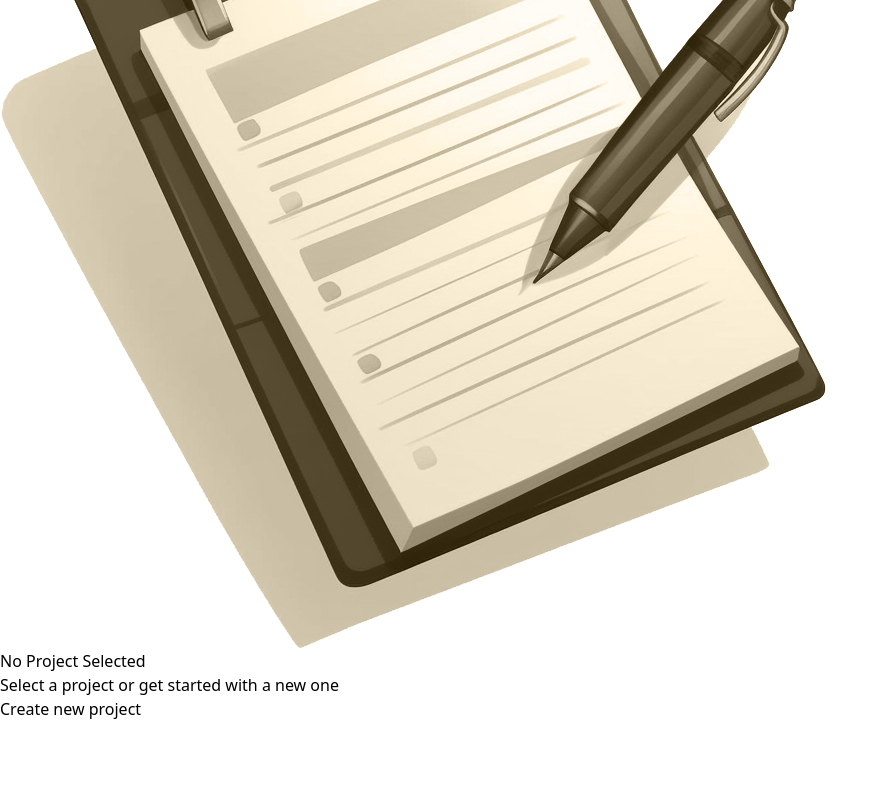
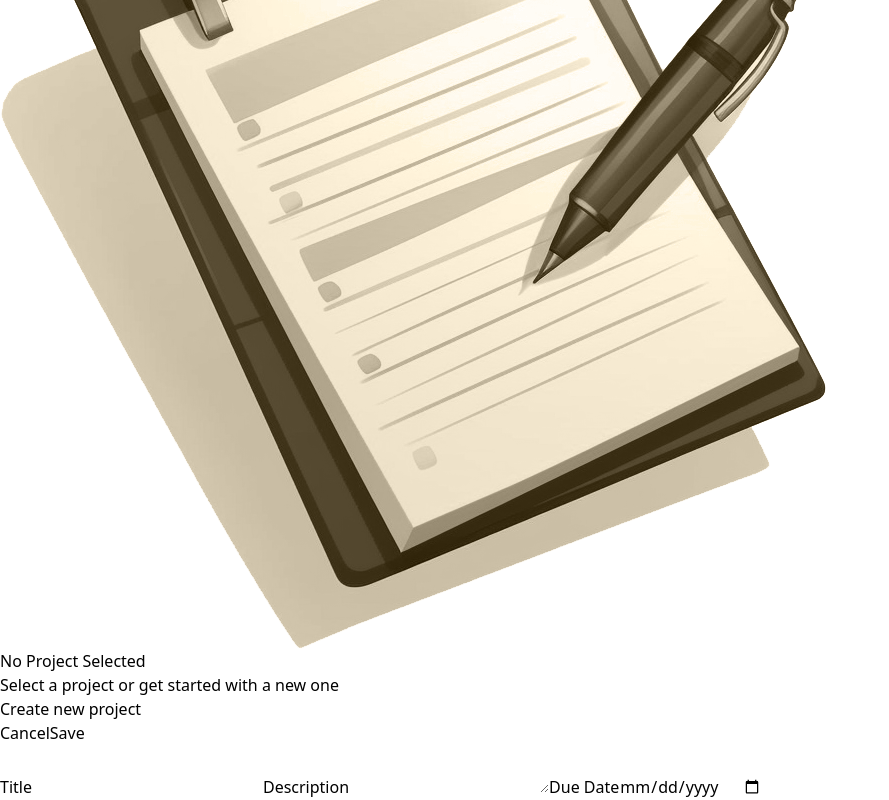
Before and after one commit to mihaisacalianu/01-starting-projectCourse, a React (Vite) app: page / in a window 1280 px wide. Shown: the part 254-1054 px from the top of the page, without its empty margins (0-889 px from the left). Before the commit the page ends 975 px from the top, so only its background shows below. Built offline with nearby package versions, Linux system fonts and the light colour scheme.

Commit message:
Built NewProjectForm component with styling

```diff
--- a/src/App.jsx
+++ b/src/App.jsx
@@ -1,11 +1,13 @@
 import SideBar from "./components/SideBar";
 import MainContent from "./components/MainContent"
+import NewProjectForm from "./components/NewProjectForm";
 function App() {
   return (
     <>
     <div className="flex">
      <SideBar/>
      <MainContent />
+     <NewProjectForm/>
      </div>
     </>
   );
--- a/src/components/MainContent.jsx
+++ b/src/components/MainContent.jsx
@@ -1,8 +1,8 @@
 import noProjects from "../assets/no-projects.png";
-export default function SideBar(){
+export default function MainContent(){
   return(
     <>
-      <div className="flex-col justify-center items-center text-center h-[100dvh] mt-6 w-[70%]">
+      <div className="flex-col hidden justify-center items-center text-center h-[100dvh] mt-6 w-[70%]">
         <img src={noProjects} alt="no projects image" className="h-[100px] w-[100px] mx-auto"/>
         <h2 className="font-extrabold mb-4">No Project Selected</h2>
         <p>Select a project or get started with a new one</p>
--- /dev/null
+++ b/src/components/NewProjectForm.jsx
@@ -0,0 +1,18 @@
+export default function NewProjectForm(){
+  const inputStyle = "bg-gray-300 w-[100%] mb-3 p-1"
+  return(
+    <div className="flex-col w-[60%] h-[100dvh] px-8">
+      <form action="" className="flex-col gap-3 justify-center">
+        <div className="flex justify-end items-center gap-3 w-full mb-6 mt-12">
+          <button>Cancel</button>
+          <input type="submit" value="Save" className="bg-black text-white px-2 py-1 rounded-lg"/>
+        </div>
+        <label htmlFor="title">Title</label>
+        <input type="text" name="title" className={inputStyle}/>
+        <label htmlFor="description" >Description</label>
+        <textarea className={inputStyle} name="decription"></textarea>
+        <label htmlFor="date">Due Date</label>
+        <input type="date" className={inputStyle}/>
+      </form>
+    </div>);
+  }
```
